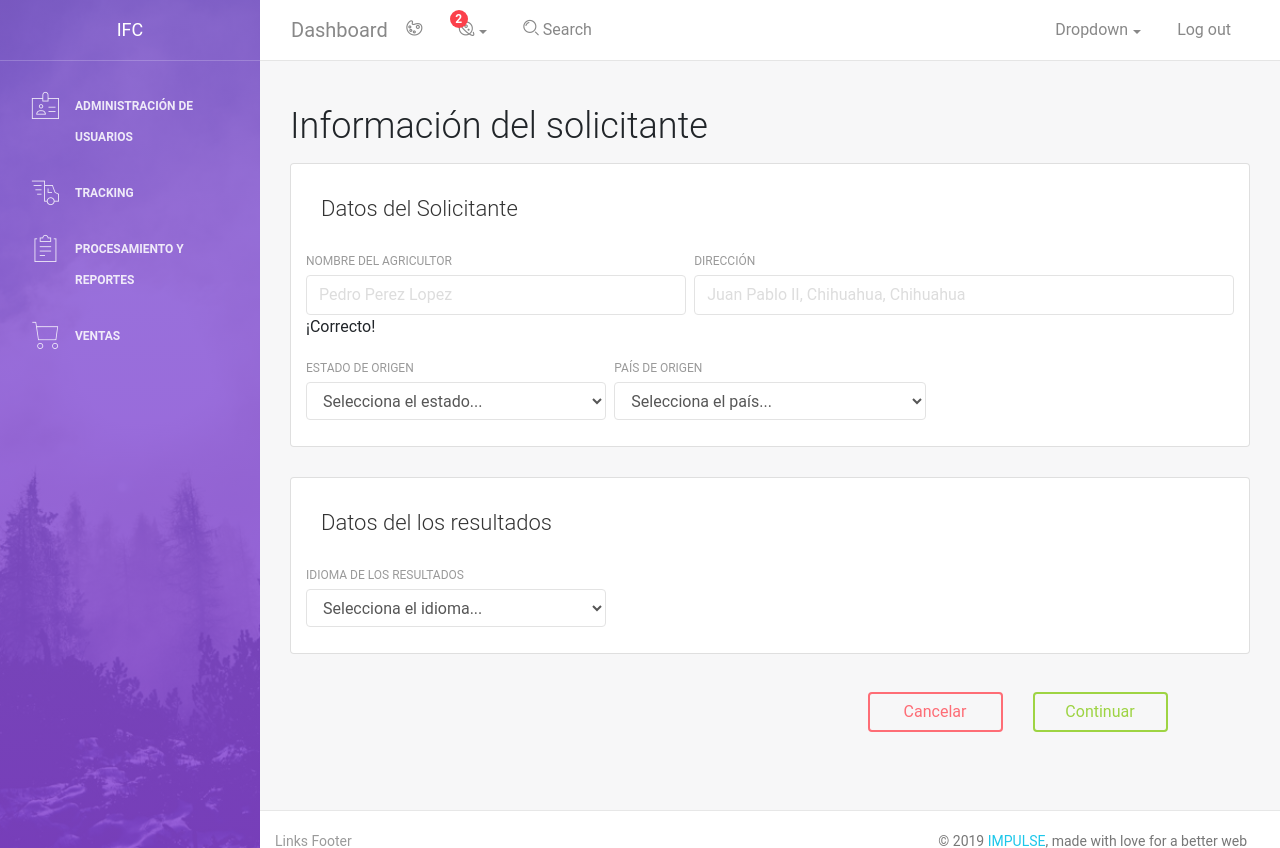
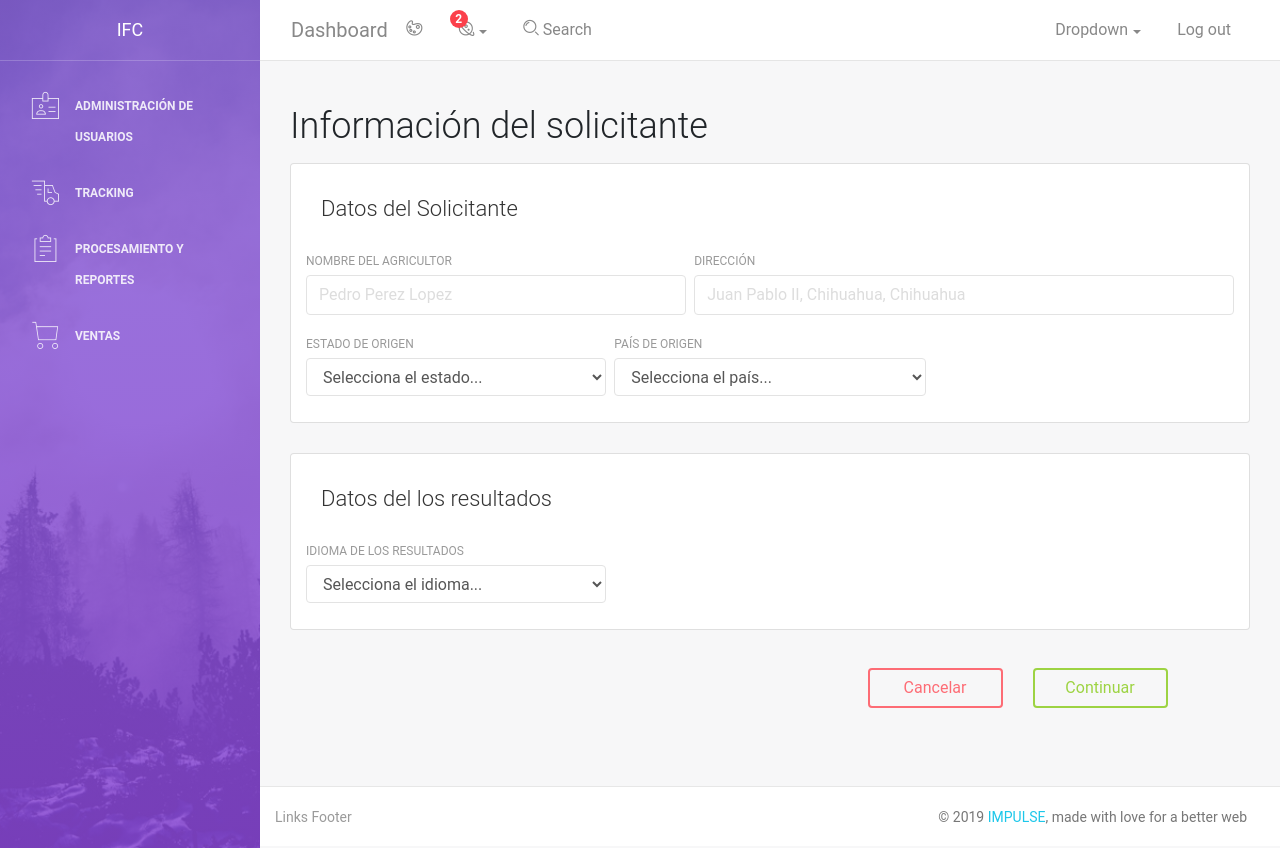
Before and after one commit to ArturoGuevara/Voyager_2, a Django app: page /procesamiento_reportes/ingreso_cliente in a window 1280 px wide. Run offline with Django 3.2, Linux system fonts and the light colour scheme; some libraries are stand-ins or nearby versions.

Commit message:
Corregir formatos

```diff
--- a/voyager/procesamiento_reportes/templates/procesamiento_reportes/ingreso_cliente.html
+++ b/voyager/procesamiento_reportes/templates/procesamiento_reportes/ingreso_cliente.html
@@ -25,7 +25,6 @@
                     <label>Nombre del Agricultor</label>
                     <input type="text" class="form-control" placeholder="Pedro Perez Lopez" value="" id="nombre" name="nombre" required>
                     <div class="valid-feedback">
-                      ¡Correcto!
                     </div>
                     <div class="invalid-feedback">
                       Por favor, escribe un nombre.
```
Also changed, not shown: voyager/procesamiento_reportes/templates/procesamiento_reportes/ingresar_muestra.html (indentation only).
